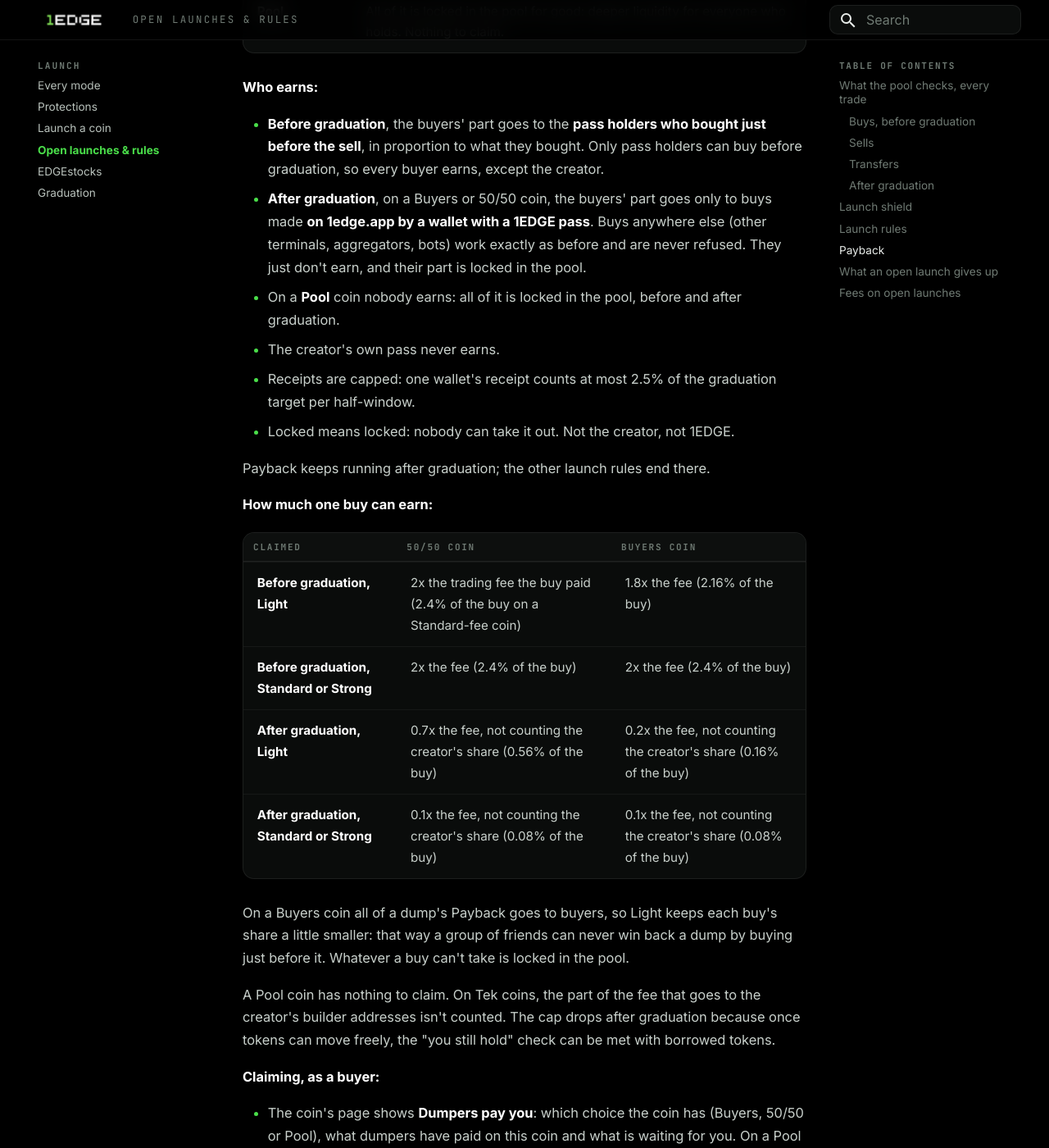
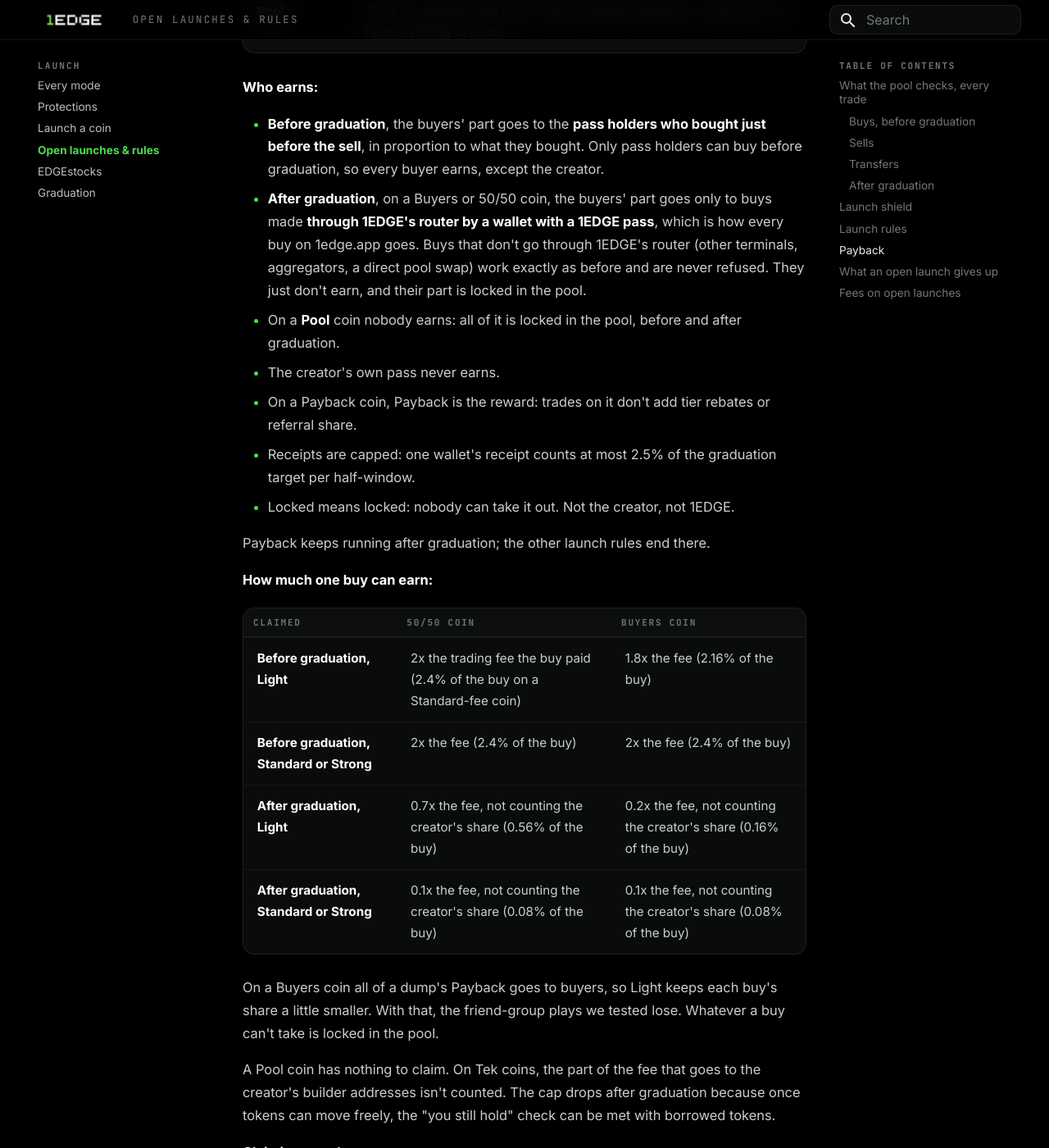
Before and after one commit to Tedz-1edge/1edge-docs, an MkDocs documentation site: the page built from docs/launch/open-launches.md, in a window 1280 px wide and 1400 px high, scrolled down 6256 px. Shown: the whole window at 82% size. Built offline with MkDocs 1.6.1 and Material for MkDocs 9.7.7, drawn with Linux system fonts in a browser that asks for light colours; some of the changed text lies outside the part shown.

Commit message:
PAYBACKSHIP docs: review 2 R2-03/R2-12 wording + Payback is the reward (no tier rebates or referral share on a Payback coin)
- R2-03: "a group of friends can never win back a dump" -> "the friend-group plays we tested lose".
- R2-12: after graduation only buys through 1EDGE's router by a pass wallet earn (no "bots never earn");
  "Payback itself never refuses a sell" replaces "only Max per sell can refuse a sell".
- New: "On a Payback coin, Payback is the reward: trades on it don't add tier rebates or referral share."

Co-Authored-By: Claude Opus 5.5 <noreply@anthropic.com>

```diff
--- a/docs/launch/open-launches.md
+++ b/docs/launch/open-launches.md
@@ -115,9 +115,10 @@ Payback is a rule the creator can switch on for an open launch on **Robinhood Ch
 **Who earns:**
 
 - **Before graduation**, the buyers' part goes to the **pass holders who bought just before the sell**, in proportion to what they bought. Only pass holders can buy before graduation, so every buyer earns, except the creator.
-- **After graduation**, on a Buyers or 50/50 coin, the buyers' part goes only to buys made **on 1edge.app by a wallet with a 1EDGE pass**. Buys anywhere else (other terminals, aggregators, bots) work exactly as before and are never refused. They just don't earn, and their part is locked in the pool.
+- **After graduation**, on a Buyers or 50/50 coin, the buyers' part goes only to buys made **through 1EDGE's router by a wallet with a 1EDGE pass**, which is how every buy on 1edge.app goes. Buys that don't go through 1EDGE's router (other terminals, aggregators, a direct pool swap) work exactly as before and are never refused. They just don't earn, and their part is locked in the pool.
 - On a **Pool** coin nobody earns: all of it is locked in the pool, before and after graduation.
 - The creator's own pass never earns.
+- On a Payback coin, Payback is the reward: trades on it don't add tier rebates or referral share.
 - Receipts are capped: one wallet's receipt counts at most 2.5% of the graduation target per half-window.
 - Locked means locked: nobody can take it out. Not the creator, not 1EDGE.
 
@@ -132,7 +133,7 @@ Payback keeps running after graduation; the other launch rules end there.
 | **After graduation, Light** | 0.7x the fee, not counting the creator's share (0.56% of the buy) | 0.2x the fee, not counting the creator's share (0.16% of the buy) |
 | **After graduation, Standard or Strong** | 0.1x the fee, not counting the creator's share (0.08% of the buy) | 0.1x the fee, not counting the creator's share (0.08% of the buy) |
 
-On a Buyers coin all of a dump's Payback goes to buyers, so Light keeps each buy's share a little smaller: that way a group of friends can never win back a dump by buying just before it. Whatever a buy can't take is locked in the pool.
+On a Buyers coin all of a dump's Payback goes to buyers, so Light keeps each buy's share a little smaller. With that, the friend-group plays we tested lose. Whatever a buy can't take is locked in the pool.
 
 A Pool coin has nothing to claim. On Tek coins, the part of the fee that goes to the creator's builder addresses isn't counted. The cap drops after graduation because once tokens can move freely, the "you still hold" check can be met with borrowed tokens.
 
@@ -143,7 +144,7 @@ A Pool coin has nothing to claim. On Tek coins, the part of the fee that goes to
 - **Hold rule, before graduation only:** you can claim only while you still hold every token your pass bought on this coin. Sold some? That share is locked in the pool. After graduation it doesn't apply; the smaller cap does that job.
 - Whatever isn't claimed after 30 days, and every share that had no buyer to go to, is locked in the pool. Anyone can trigger that; 1EDGE's keeper does it.
 
-Payback never blocks a sell. The only thing that can refuse a sell is the launch's own *Max per sell*.
+Payback itself never refuses a sell: it only adds the extra fee.
 
 **What it means for you:**
 
```
